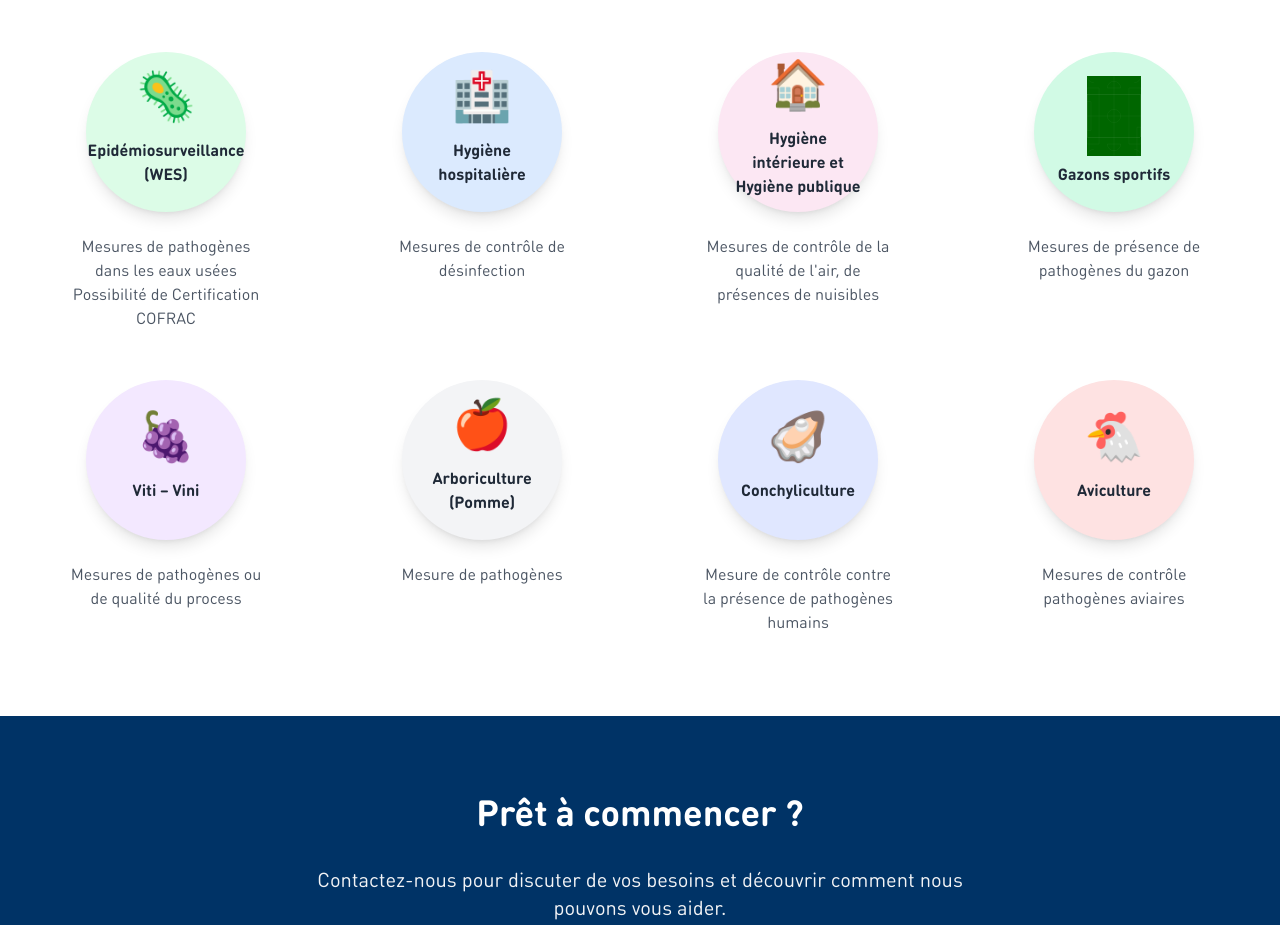
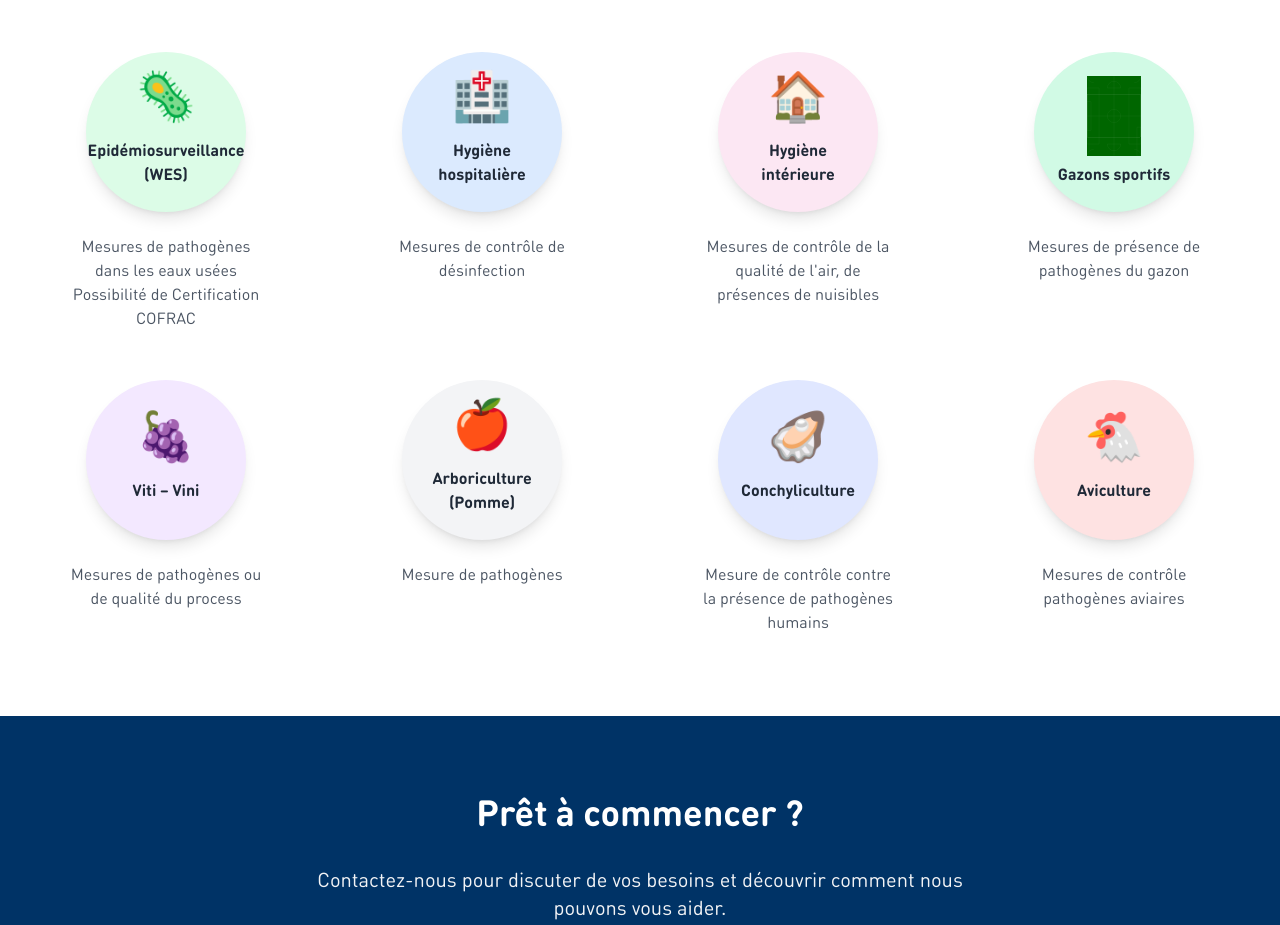
Before and after one commit to OROATIAGE/iage-france.site-public, a React (Vite) app: page / in a window 1280 px wide. Shown: the part 1260-2185 px from the top of the page. Built offline with nearby package versions, Linux system fonts and the light colour scheme.

Commit message:
feat: modif de texte

```diff
--- a/src/content/texts.js
+++ b/src/content/texts.js
@@ -61,7 +61,7 @@ export const texts = {
         "description": "Mesures de contrôle de désinfection"
       },
       "03": {
-        "name": "Hygiène intérieure et Hygiène publique",
+        "name": "Hygiène intérieure",
         "description": "Mesures de contrôle de la qualité de l'air, de présences de nuisibles"
       },
       "04": {
```
Also changed, not shown: texts.csv.
